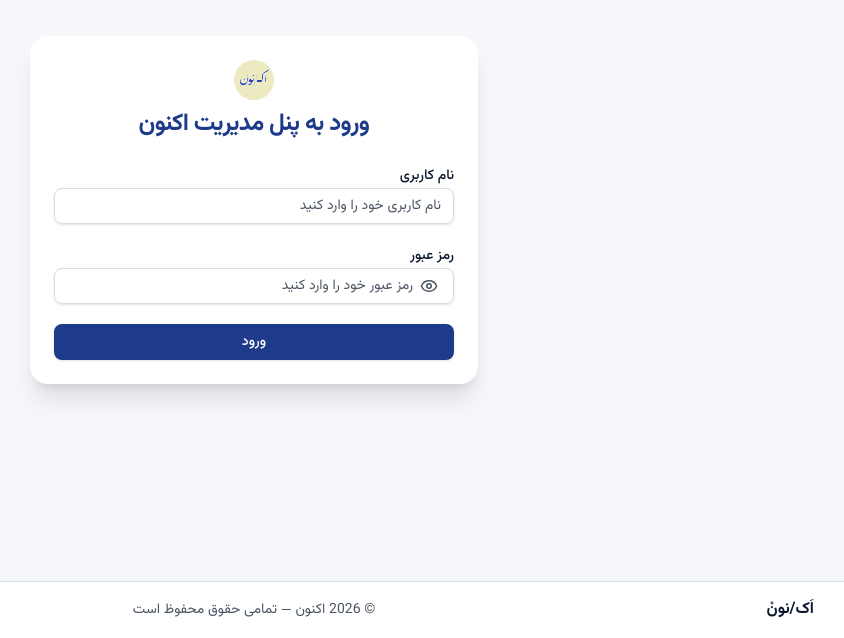
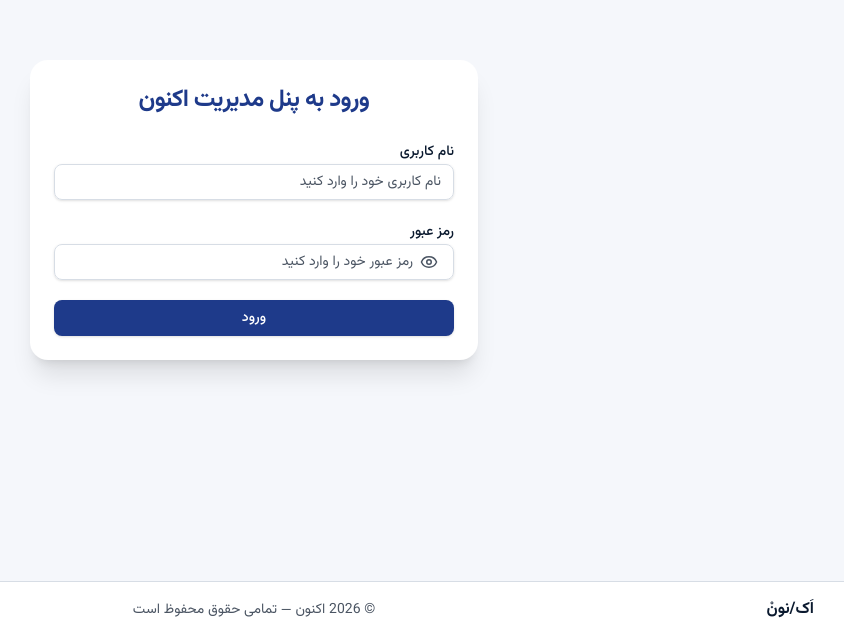
Before and after one commit to mspanadgoo/aknoon-backoffice-dashboard, a Next.js app: page /login in a window 1280 px wide. Shown: the part 162-800 px from the top of the page, without its empty margins (417-1261 px from the left). Built offline with nearby package versions, Linux system fonts and the light colour scheme.

Commit message:
refactor(login): remove unused Image import and logo from login page
Simplify the login page by removing the unused Next.js Image import and the logo
image that was displayed in the card header. This cleans up the component and
removes unnecessary visual elements.

```diff
--- a/app/(auth)/login/page.tsx
+++ b/app/(auth)/login/page.tsx
@@ -1,4 +1,3 @@
-import Image from "next/image";
 import { Card, CardContent, CardHeader, CardTitle } from "@/components/ui/card";
 import { LoginForm } from "../_components/LoginForm";
 import { Footer } from "@/components/ui/footer";
@@ -13,15 +12,7 @@
         <div className="w-full max-w-md">
           <Card className="shadow-xl border-none rounded-2xl overflow-hidden">
             <CardHeader className="text-center space-y-2">
-              <div className="flex justify-center">
-                <Image
-                  src="/logo.svg"
-                  alt="اکنون"
-                  width={40}
-                  height={40}
-                  priority
-                />
-              </div>
+
               <CardTitle className="text-2xl font-bold text-primary">
                 ورود به پنل مدیریت اکنون
               </CardTitle>
```
